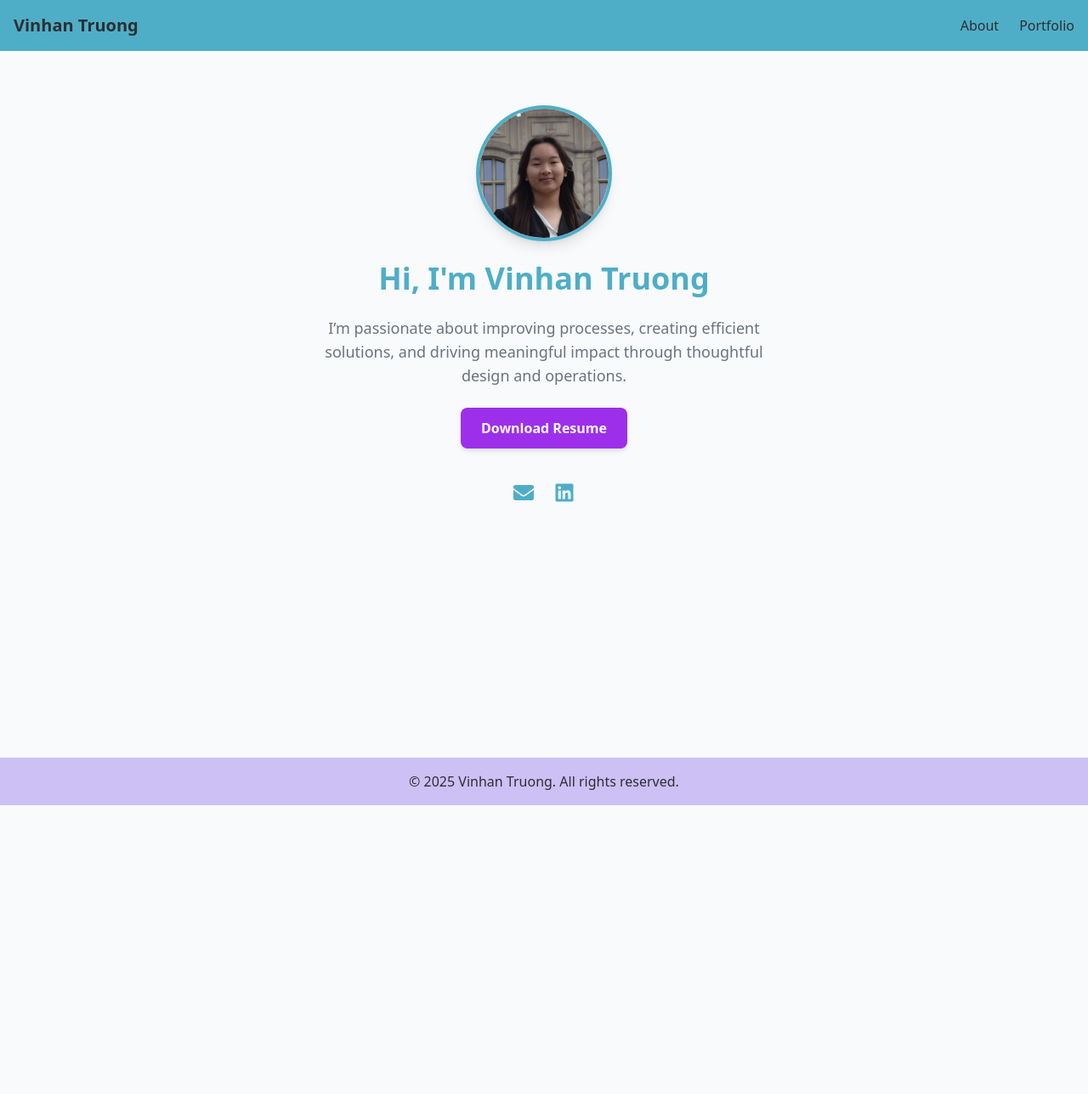
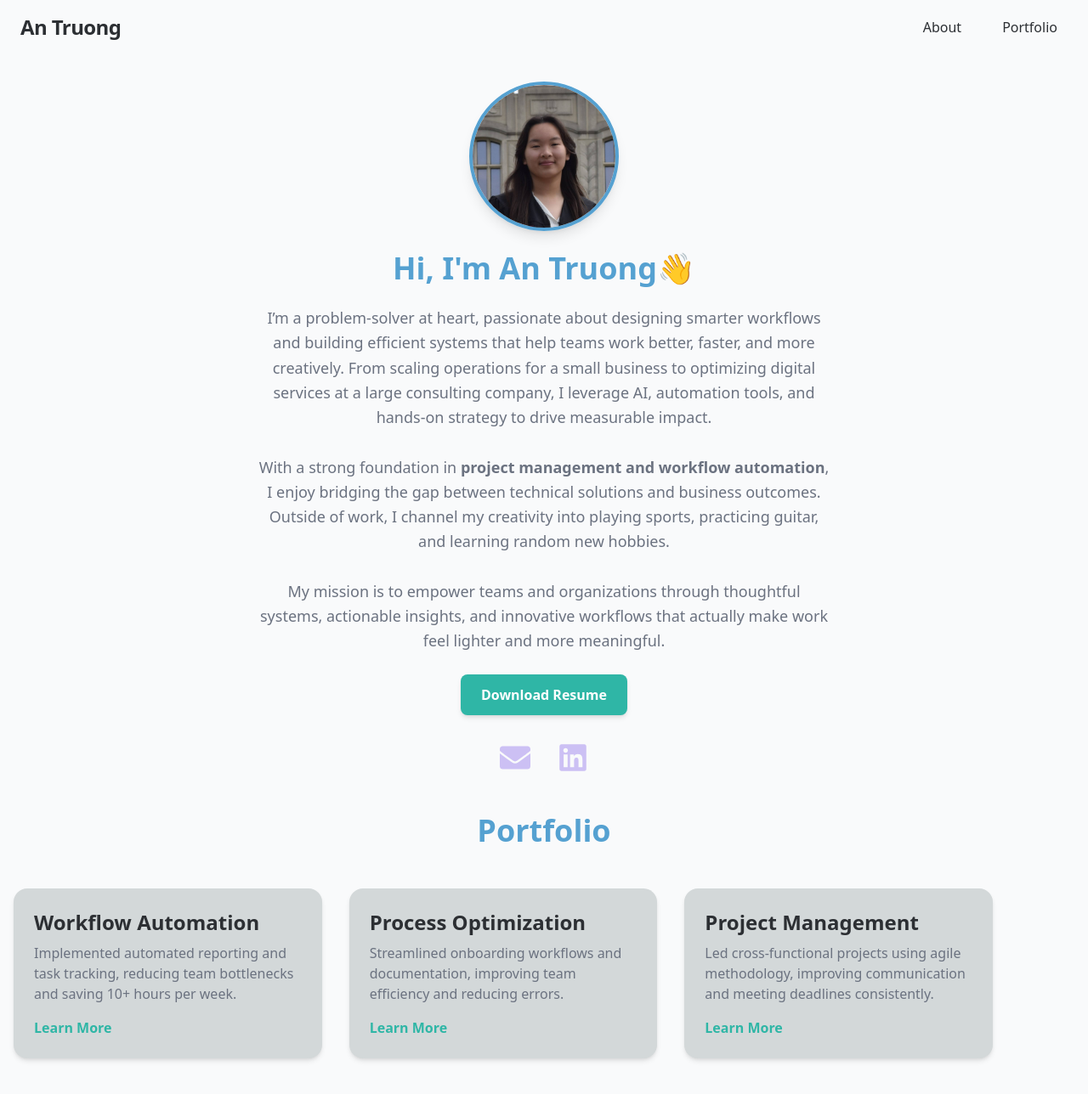
Before and after one commit to VTruong1478/VTruong1478.github.io, a React (Create React App) app: page / in a window 1280 px wide. Shown: the top 1288 px of the page at 85% size. Before the commit the page ends 948 px from the top, so only its background shows below. Built offline with nearby package versions, Linux system fonts and the light colour scheme.

Commit message:
changed format to 1 page with scrolling

```diff
--- a/src/App.js
+++ b/src/App.js
@@ -1,24 +1,17 @@
 import React from "react";
-import { BrowserRouter as Router, Routes, Route } from "react-router-dom";
 import Header from "./components/Header";
-import Footer from "./components/Footer";
 import About from "./pages/About";
 import Portfolio from "./pages/Portfolio";
 
 function App() {
   return (
-    <Router>
-      <div className="flex flex-col min-h-screen">
-        <Header />
-        <div className="flex-grow">
-          <Routes>
-            <Route path="/" element={<About />} />
-            <Route path="/portfolio" element={<Portfolio />} />
-          </Routes>
-        </div>
-        <Footer />
-      </div>
-    </Router>
+    <div className="flex flex-col min-h-screen">
+      <Header />
+      <main className="flex-grow">
+        <About />
+        <Portfolio />
+      </main>
+    </div>
   );
 }
 
--- a/src/components/Footer.js
+++ /dev/null
@@ -1,13 +0,0 @@
-import React from "react";
-
-const Footer = () => {
-  return (
-    <footer className="bg-secondary text-text py-4 mt-8">
-      <div className="container mx-auto text-center">
-        <p>&copy; {new Date().getFullYear()} Vinhan Truong. All rights reserved.</p>
-      </div>
-    </footer>
-  );
-};
-
-export default Footer;
--- a/src/components/Header.js
+++ b/src/components/Header.js
@@ -1,21 +1,47 @@
-import React from "react";
-import { Link } from "react-router-dom";
+import React, { useState, useEffect } from "react";
 
 const Header = () => {
+  const [scrolled, setScrolled] = useState(false);
+
+  useEffect(() => {
+    const handleScroll = () => {
+      setScrolled(window.scrollY > 10);
+    };
+    window.addEventListener("scroll", handleScroll);
+    return () => window.removeEventListener("scroll", handleScroll);
+  }, []);
+
   return (
-    <header className="bg-primary text-text shadow-md">
-      <nav className="container mx-auto flex justify-between items-center p-4">
-        <h1 className="text-xl font-bold">Vinhan Truong</h1>
+    <header
+      className={`text-text sticky top-0 z-50 transition-all duration-300 ${
+        scrolled ? "bg-white/90 backdrop-blur-sm shadow-md" : "bg-transparent"
+      }`}
+    >
+      <nav className="container mx-auto flex justify-between items-center py-4 px-6">
+        {/* Logo */}
+        <h1 className="text-2xl font-bold tracking-tight transition-colors duration-300">
+          An Truong
+        </h1>
+
+        {/* Nav Links */}
         <ul className="flex space-x-6">
           <li>
-            <Link to="/" className="hover:text-secondary">
+            <a
+              href="#about"
+              className="group relative px-3 py-2 transition-colors duration-300 hover:text-accent"
+            >
               About
-            </Link>
+              <span className="absolute left-0 -bottom-0.5 w-full h-[2px] bg-accent transform scale-x-0 origin-center transition-transform duration-300 group-hover:scale-x-100"></span>
+            </a>
           </li>
           <li>
-            <Link to="/portfolio" className="hover:text-secondary">
+            <a
+              href="#portfolio"
+              className="group relative px-3 py-2 transition-colors duration-300 hover:text-accent"
+            >
               Portfolio
-            </Link>
+              <span className="absolute left-0 -bottom-0.5 w-full h-[2px] bg-accent transform scale-x-0 origin-center transition-transform duration-300 group-hover:scale-x-100"></span>
+            </a>
           </li>
         </ul>
       </nav>
--- a/src/index.css
+++ b/src/index.css
@@ -5,3 +5,40 @@
 body {
   @apply bg-background text-text;
 }
+
+html {
+  scroll-behavior: smooth;
+}
+
+@keyframes wave {
+  0% {
+    transform: rotate(0deg);
+  }
+  15% {
+    transform: rotate(14deg);
+  }
+  30% {
+    transform: rotate(-8deg);
+  }
+  40% {
+    transform: rotate(14deg);
+  }
+  50% {
+    transform: rotate(-4deg);
+  }
+  60% {
+    transform: rotate(10deg);
+  }
+  70% {
+    transform: rotate(0deg);
+  }
+  100% {
+    transform: rotate(0deg);
+  }
+}
+
+.animate-wave {
+  display: inline-block;
+  transform-origin: 70% 70%;
+  animation: wave 2s infinite;
+}
--- a/src/pages/About.js
+++ b/src/pages/About.js
@@ -1,40 +1,65 @@
 import React from "react";
-import { FaLinkedin, FaGithub, FaEnvelope } from "react-icons/fa";
+import { FaLinkedin, FaEnvelope } from "react-icons/fa";
 
 export default function About() {
   return (
-    <div className="bg-background min-h-screen flex flex-col items-center py-16 px-6 text-text">
+    <section
+      id="about"
+      className="bg-background min-h-screen flex flex-col justify-center items-center py-4 px-4 text-text scroll-mt-16"
+    >
+      <div className="bg-background min-h-screen flex flex-col justify-center items-center py-4 px-4 text-text">
         {/* Profile Section */}
         <div className="flex flex-col items-center space-y-6 max-w-3xl text-center">
           {/* Profile Picture */}
           <img
             src="/profile.jpg"
             alt="Profile"
-          className="w-40 h-40 rounded-full shadow-lg border-4 border-primary"
+            className="w-44 h-44 rounded-full shadow-lg border-4 border-primary"
           />
 
           {/* Name & Tagline */}
-        <h1 className="text-4xl font-bold text-primary">Hi, I'm Vinhan Truong</h1>
-        <p className="text-secondaryText text-lg max-w-xl">
-          I’m passionate about improving processes, creating efficient solutions,
-          and driving meaningful impact through thoughtful design and operations.
+          <h1 className="text-4xl font-bold text-primary flex items-center justify-center space-x-2">
+            Hi, I'm An Truong{" "}
+            <span className="animate-wave inline-block">👋</span>
+          </h1>
+          <p className="text-secondaryText text-lg leading-relaxed max-w-2xl mt-4">
+            I’m a problem-solver at heart, passionate about designing smarter
+            workflows and building efficient systems that help teams work
+            better, faster, and more creatively. From scaling operations for a
+            small business to optimizing digital services at a large consulting
+            company, I leverage AI, automation tools, and hands-on strategy to
+            drive measurable impact.
+            <br />
+            <br />
+            With a strong foundation in{" "}
+            <span className="font-semibold">
+              project management and workflow automation
+            </span>
+            , I enjoy bridging the gap between technical solutions and business
+            outcomes. Outside of work, I channel my creativity into playing
+            sports, practicing guitar, and learning random new hobbies.
+            <br />
+            <br />
+            My mission is to empower teams and organizations through thoughtful
+            systems, actionable insights, and innovative workflows that actually
+            make work feel lighter and more meaningful.
           </p>
 
           {/* Resume Download */}
           <a
             href="/resume.pdf"
-          download="Vinhan_Truong_Resume.pdf"
-          className="px-6 py-3 rounded-lg bg-tertiary text-white font-semibold shadow-md hover:bg-primary transition"
+            download="An_Truong_Resume.pdf"
+            className="px-6 py-3 rounded-lg bg-accent text-white font-semibold shadow-md hover:bg-primary transition"
           >
             Download Resume
           </a>
         </div>
 
         {/* Contact Section */}
-      <div className="flex space-x-6 mt-10">
+        <div className="flex space-x-8 mt-8">
           <a
             href="mailto:your-email@example.com"
-          className="text-primary hover:text-tertiary text-2xl"
+            className="text-secondary hover:text-accent text-4xl transition-transform transform hover:scale-110"
           >
             <FaEnvelope />
           </a>
@@ -42,11 +67,12 @@ export default function About() {
             href="https://www.linkedin.com/in/vinhan-truong/"
             target="_blank"
             rel="noopener noreferrer"
-          className="text-primary hover:text-tertiary text-2xl"
+            className="text-secondary hover:text-accent text-4xl transition-transform transform hover:scale-110"
           >
             <FaLinkedin />
           </a>
         </div>
       </div>
+    </section>
   );
 }
--- a/src/pages/Portfolio.js
+++ b/src/pages/Portfolio.js
@@ -1,44 +1,63 @@
 import React from "react";
 
-const Portfolio = () => {
-  const projects = [
-    {
-      title: "Reduced Rework by 30%",
-      description:
-        "Streamlined developer training and accessibility compliance, reducing rework by 30% while improving usability for end-users.",
-    },
-    {
-      title: "Improved Workflow Automation",
-      description:
-        "Leveraged AI-powered tools and workflow automation to cut manual reporting time in half, enabling faster decision-making.",
-    },
-    {
-      title: "Cross-Team Collaboration",
-      description:
-        "Facilitated collaboration between design, development, and QA teams, improving sprint velocity and consistency of deliverables.",
-    },
-  ];
+export default function Portfolio() {
+  return (
+    <section
+      id="portfolio"
+      className="bg-background min-h-screen justify-center py-4 px-4 scroll-mt-16"
+    >
+      <h2 className="text-4xl font-bold text-primary text-center mb-12">
+        Portfolio
+      </h2>
 
-  return (
-    <main className="container mx-auto p-6">
-      <section className="bg-white rounded-2xl shadow-md p-8">
-        <h2 className="text-2xl font-bold text-text mb-6">Portfolio</h2>
-        <div className="grid md:grid-cols-2 gap-6">
-          {projects.map((project, index) => (
-            <div
-              key={index}
-              className="bg-card p-6 rounded-xl shadow hover:shadow-lg transition"
-            >
-              <h3 className="text-xl font-semibold text-text mb-2">
-                {project.title}
-              </h3>
-              <p className="text-text">{project.description}</p>
-            </div>
-          ))}
+      {/* Portfolio Grid */}
+      <div className="grid gap-8 sm:grid-cols-1 md:grid-cols-2 lg:grid-cols-3 max-w-6xl w-full">
+        {/* Example Portfolio Card */}
+        <div className="bg-card rounded-2xl shadow-md p-6 flex flex-col">
+          <h3 className="text-2xl font-semibold text-text mb-2">
+            Workflow Automation
+          </h3>
+          <p className="text-secondaryText mb-4">
+            Implemented automated reporting and task tracking, reducing team
+            bottlenecks and saving 10+ hours per week.
+          </p>
+          <div className="mt-auto">
+            <a href="#" className="text-accent font-semibold hover:underline">
+              Learn More
+            </a>
+          </div>
         </div>
-      </section>
-    </main>
+
+        <div className="bg-card rounded-2xl shadow-md p-6 flex flex-col">
+          <h3 className="text-2xl font-semibold text-text mb-2">
+            Process Optimization
+          </h3>
+          <p className="text-secondaryText mb-4">
+            Streamlined onboarding workflows and documentation, improving team
+            efficiency and reducing errors.
+          </p>
+          <div className="mt-auto">
+            <a href="#" className="text-accent font-semibold hover:underline">
+              Learn More
+            </a>
+          </div>
+        </div>
+
+        <div className="bg-card rounded-2xl shadow-md p-6 flex flex-col">
+          <h3 className="text-2xl font-semibold text-text mb-2">
+            Project Management
+          </h3>
+          <p className="text-secondaryText mb-4">
+            Led cross-functional projects using agile methodology, improving
+            communication and meeting deadlines consistently.
+          </p>
+          <div className="mt-auto">
+            <a href="#" className="text-accent font-semibold hover:underline">
+              Learn More
+            </a>
+          </div>
+        </div>
+      </div>
+    </section>
   );
-};
-
-export default Portfolio;
+}
--- a/tailwind.config.js
+++ b/tailwind.config.js
@@ -1,22 +1,18 @@
 /** @type {import('tailwindcss').Config} */
 module.exports = {
-  content: [
-    "./src/**/*.{js,jsx,ts,tsx}",
-  ],
+  content: ["./src/**/*.{js,jsx,ts,tsx}"],
   theme: {
     extend: {
       colors: {
-        primary: "#4faec7", // light blue
+        primary: "#55A1D1", // light blue
         secondary: "#ccc0f4", // light purple
-        tertiary: "#9d2feb", //
+        accent: "#2FB6A6", // light teal
+        background: "#f9fafb", // very light gray for background
         text: "#2C2F33", // dark gray for text
         secondaryText: "#6B7280", // medium gray for secondary text
-        background: "#f9fafb", // very light gray for background
-        accent: "#83d3c7", // light teal
-        accentDark: "#14b8a5", // darker teal
-        card: "#daeaef" // very light blue for cards
+        card: "#D3D8D9", // very light gray for cards
       },
     },
   },
   plugins: [],
-}
+};
```
Also changed, not shown: src/logo.svg (deleted). Lines whose indentation alone changed are shown as unchanged.
